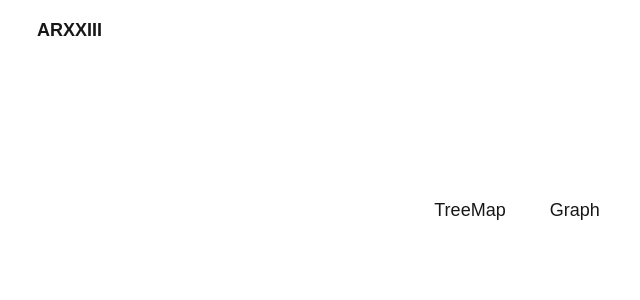
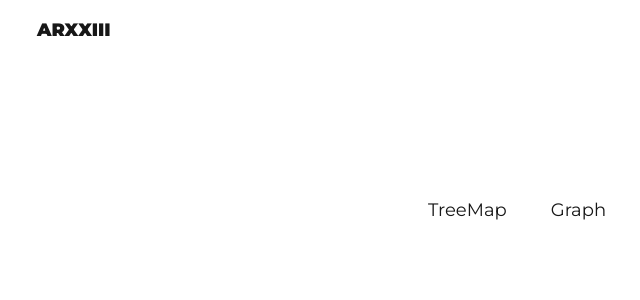
Before and after one commit to ARXXIII/crypto-frontend-test, a Next.js app: page / in a window 1280 px wide. Shown: the top 300 px of the page, without its empty margins (123-763 px from the left). Built offline with nearby package versions, Linux system fonts and the light colour scheme.

Commit message:
refactor: replace Geist font with Montserrat in layout component

```diff
--- a/app/layout.tsx
+++ b/app/layout.tsx
@@ -1,17 +1,9 @@
 import type { Metadata } from "next"
 import { Header } from "@/components/header/header"
-import { Geist, Geist_Mono } from "next/font/google"
+import { Montserrat } from 'next/font/google'
 import "./globals.css"
 
-const geistSans = Geist({
-    variable: "--font-geist-sans",
-    subsets: ["latin"],
-});
-
-const geistMono = Geist_Mono({
-    variable: "--font-geist-mono",
-    subsets: ["latin"],
-});
+const montserrat = Montserrat({ subsets: ['latin', 'cyrillic-ext'] })
 
 export const metadata: Metadata = {
     title: "Crypto by ARXXIII",
@@ -25,7 +17,7 @@ export default function RootLayout({
 }>) {
     return (
         <html lang="en">
-            <body className={`${geistSans.variable} ${geistMono.variable} antialiased min-h-screen`} suppressHydrationWarning>
+            <body className={`${montserrat.className} antialiased min-h-screen`} suppressHydrationWarning>
                 <Header />
                 {children}
             </body>
```
